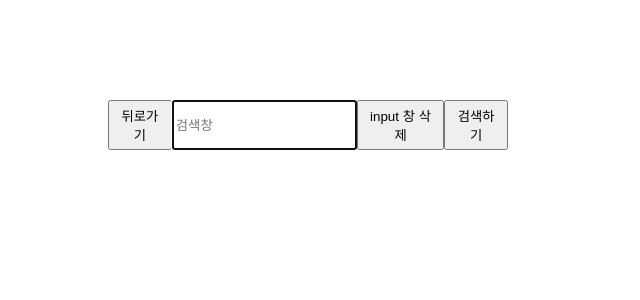
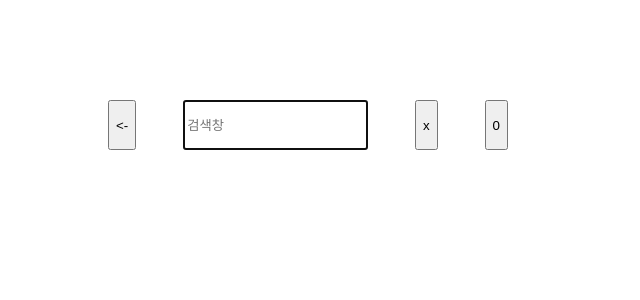
Before and after one commit to thumbthing/clinical-trials, a React (Create React App) app: page / in a window 1280 px wide. Shown: the top 300 px of the page, without its empty margins (0-640 px from the left). Built offline with nearby package versions, Linux system fonts and the light colour scheme.

Commit message:
Feat: 검색 text,  리스트 삭제 기능 추가, Key 입력 시점 변경

```diff
--- a/src/components/SearchInput.tsx
+++ b/src/components/SearchInput.tsx
@@ -62,7 +62,7 @@ function SearchInput() {
 
   const resetInput = async () => {
     try {
-      setState((prevState) => ({ ...prevState, input: '' }));
+      setState((prevState) => ({ ...prevState, input: '', searchTermsArray: [] }));
     } catch (error) {
       handleError(error);
     }
@@ -89,10 +89,21 @@ function SearchInput() {
       inputRef?.current?.focus();
     }
   }, [state.isSelectingSuggestedTerms, state.selectedItemIndex]);
+  // 확인용 콘솔
 
+  useEffect(() => {
+    console.log('========console.log start============');
+    console.log('input                     : \n', state.input);
+    console.log('searchTemrsArray          : \n', state.searchTermsArray);
+    console.log('cachedId                  : \n', state.cachedId);
+    console.log('inputDelete               : \n', state.inputDelete);
+    console.log('selectedItemIndex         : \n', state.selectedItemIndex);
+    console.log('isSelectingSuggestedTerms : \n', state.isSelectingSuggestedTerms);
+    console.log('=========console.log end===========');
+  }, [state]);
   return (
     <Container>
-      <Button type="button">뒤로가기</Button>
+      <Button type="button">{`<-`}</Button>
       <Input
         type="search"
         ref={state.isSelectingSuggestedTerms === false ? inputRef : null}
@@ -102,9 +113,9 @@ function SearchInput() {
         value={state.input}
       />
       <Button type="button" onClick={resetInput}>
-        input 창 삭제
+        x
       </Button>
-      <Button type="submit">검색하기</Button>
+      <Button type="submit">0</Button>
     </Container>
   );
 }
```
